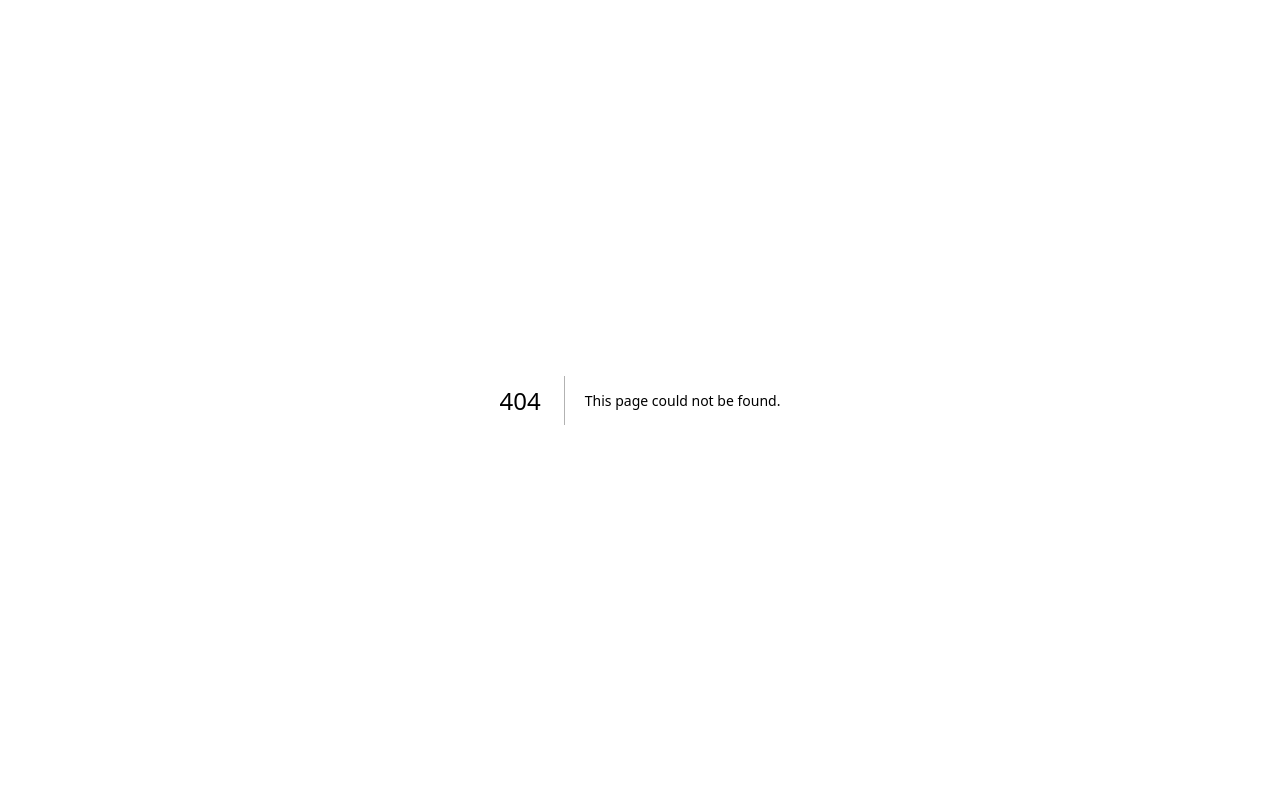
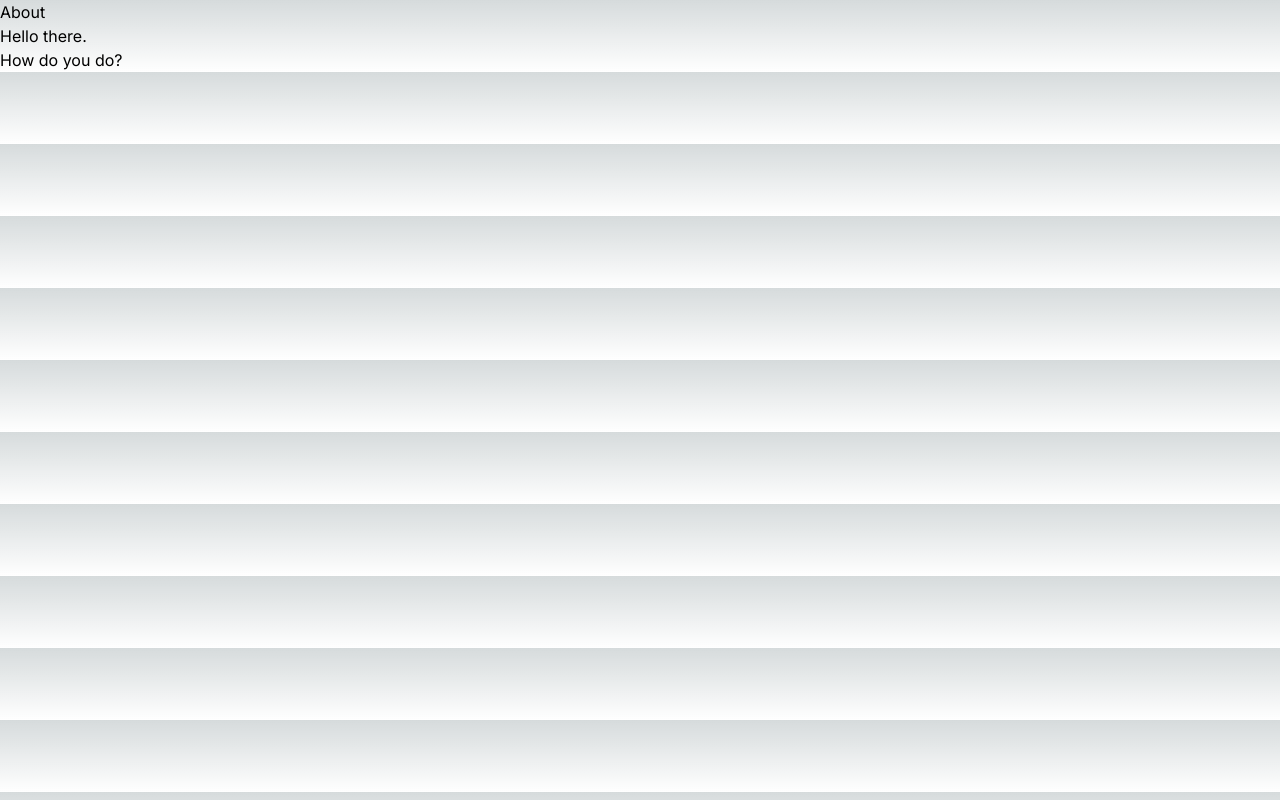
Before and after one commit to kantas-spike/learn_react, a Next.js app in the folder exercises/03-01_react_quick_start/: page /about in a window 1280 px wide. Before the commit this address had no page. Built offline with nearby package versions, Linux system fonts and the light colour scheme.

Commit message:
03-01: aboutページ追加

```diff
--- /dev/null
+++ b/exercises/03-01_react_quick_start/app/about/page.js
@@ -0,0 +1,8 @@
+export default function AboutPage() {
+    return (
+        <>
+        <h1>About</h1>
+        <p>Hello there.<br/>How do you do?</p>
+        </>
+    )
+}
```
